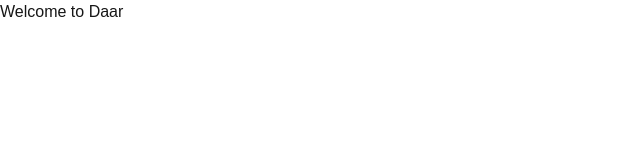
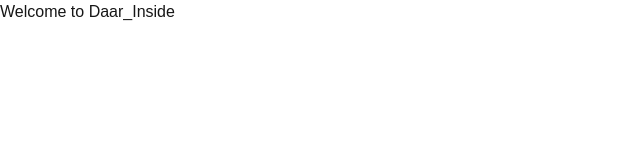
Before and after one commit to anaselgourch/Daar, a Next.js app: page / in a window 1280 px wide. Shown: the top 160 px of the page, without its empty margins (0-640 px from the left). Built offline with nearby package versions, Linux system fonts and the light colour scheme.

Commit message:
New Home Page

```diff
--- a/app/page.tsx
+++ b/app/page.tsx
@@ -1,7 +1,7 @@
 export default function Home() {
   return (
     <main>
-      <h1>Welcome to Daar</h1>
+      <h1>Welcome to Daar_Inside</h1>
     </main>
   );
 }
```
